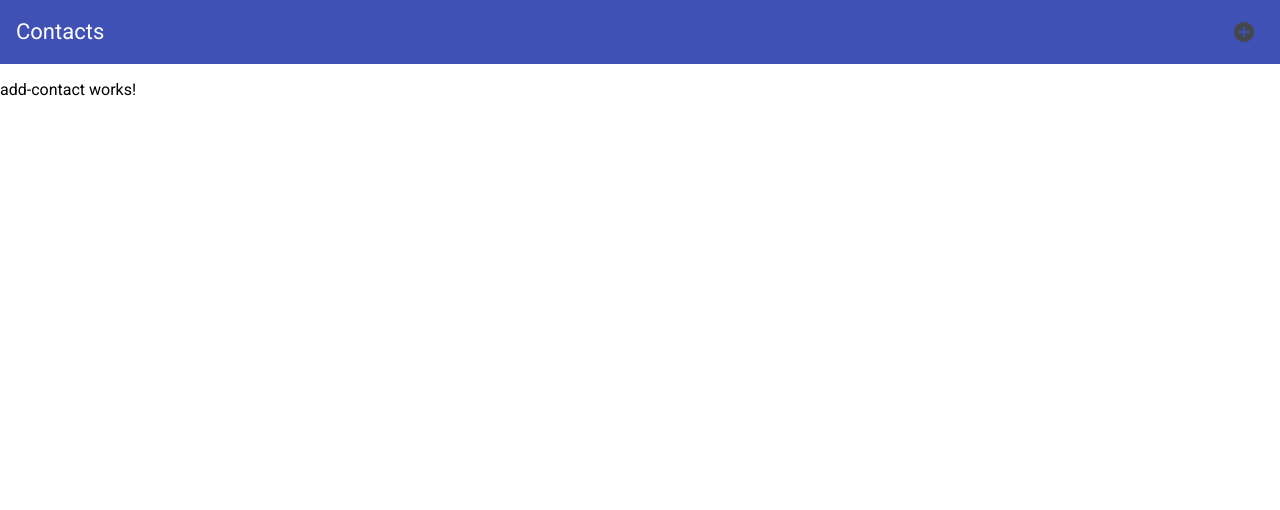
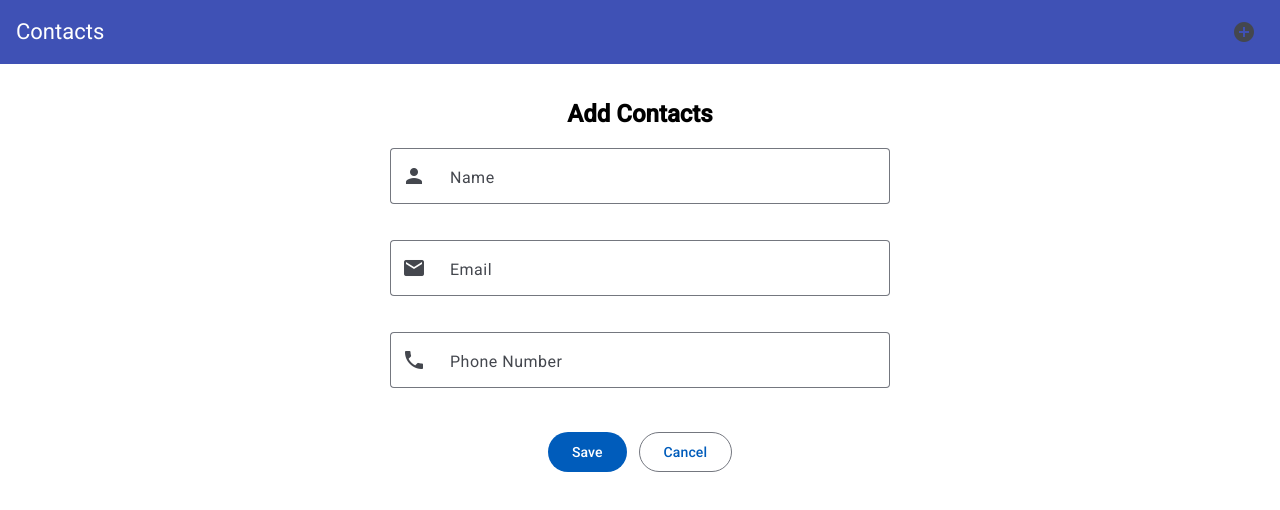
Before and after one commit to sarthakshrestha/contact-angular, an Angular app: page /add in a window 1280 px wide. Shown: the top 510 px of the page. Built offline with nearby package versions, Linux system fonts and the light colour scheme.

Commit message:
Added add contact page

```diff
--- a/src/app/components/add-contact/add-contact.component.ts
+++ b/src/app/components/add-contact/add-contact.component.ts
@@ -1,11 +1,86 @@
 import { Component } from '@angular/core';
-
+import { MatInputModule } from '@angular/material/input';
+import { MatFormFieldModule } from '@angular/material/form-field';
+import { MatButtonModule } from '@angular/material/button';
+import { MatIconModule } from '@angular/material/icon';
+import { RouterModule } from '@angular/router';
 @Component({
   selector: 'app-add-contact',
-  imports: [],
-  templateUrl: './add-contact.component.html',
-  styleUrl: './add-contact.component.scss'
+  standalone: true,
+  imports: [
+    MatInputModule,
+    MatFormFieldModule,
+    MatButtonModule,
+    MatIconModule,
+    RouterModule,
+  ],
+  template: ` <h2 class="title">Add Contacts</h2>
+    <form class="center">
+      <div class="fields">
+        <mat-form-field appearance="outline">
+          <mat-label>Name</mat-label>
+          <mat-icon matPrefix>person</mat-icon>
+          <input matInput placeholder="Enter name" />
+        </mat-form-field>
+
+        <mat-form-field appearance="outline">
+          <mat-label>Email</mat-label>
+          <mat-icon matPrefix>email</mat-icon>
+          <input matInput placeholder="Enter email" />
+        </mat-form-field>
+
+        <mat-form-field appearance="outline">
+          <mat-label>Phone Number</mat-label>
+          <mat-icon matPrefix>phone</mat-icon>
+          <input matInput placeholder="Enter phone number" />
+        </mat-form-field>
+      </div>
+
+      <div class="actions">
+        <button mat-flat-button color="primary">Save</button>
+        <button mat-stroked-button routerLink="/">Cancel</button>
+      </div>
+    </form>`,
+  styles: `
+    :host {
+      padding: 16px;
+      display: flex;
+      flex-direction: column;
+      align-items: center;
+    }
+
+    .title {
+      text-align: center;
+    }
+
+    .center {
+      margin: 0 auto;
+      width: 100%;
+      max-width: 500px;
+    }
+
+    .fields {
+      display: flex;
+      flex-direction: column;
+      gap: 16px;
+      margin: 0;
+      width: 100%;
+    }
+
+    .actions {
+      margin-top: 24px;
+      display: flex;
+      gap: 12px;
+      justify-content: center;
+    }
+
+    mat-form-field {
+      width: 100%;
+    }
+
+    mat-icon {
+      margin-right: 8px;
+    }
+  `,
 })
-export class AddContactComponent {
-
-}
+export class AddContactComponent {}
```
